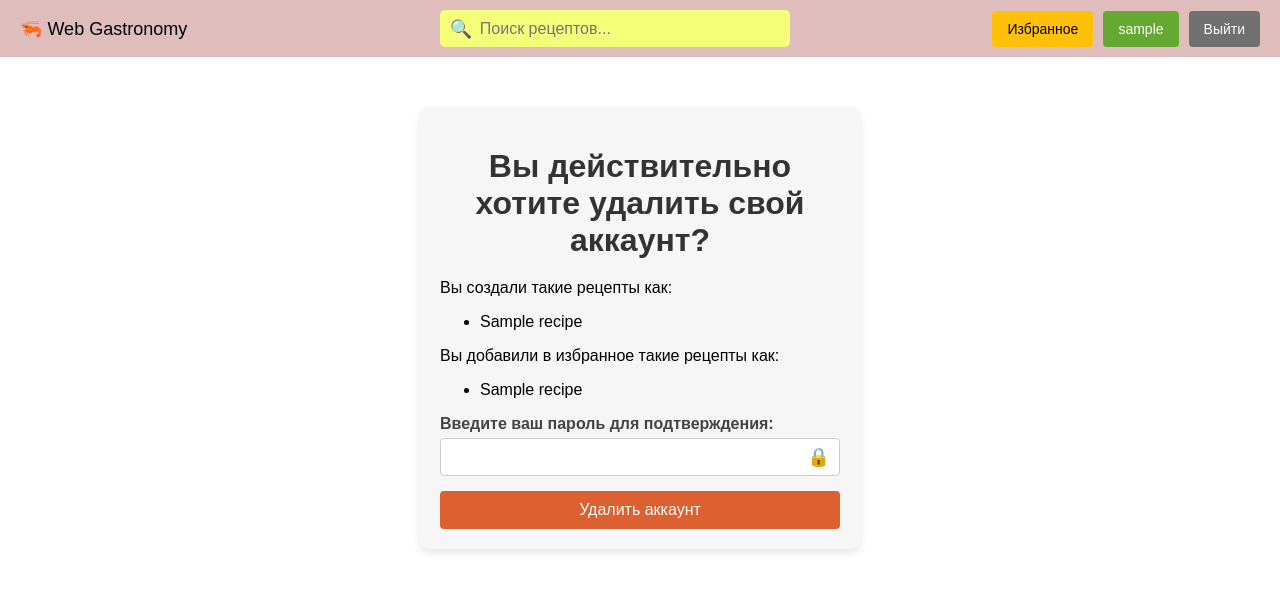
After one commit to BullDigga/web-gastronomy, a Django app: page /confirm_delete_account/ in a window 1280 px wide. The commit adds this page. Shown: the top 592 px of the page. Run offline with Django 5.2, Linux system fonts and the light colour scheme; a user stored in the database is signed in; tables that the repository leaves empty hold one stand-in row (values such as "Sample post").

Commit message:
Реализовано удаление своего аккаунта пользователем

```diff
--- a/django_gastronomy/django_gastronomy/urls.py
+++ b/django_gastronomy/django_gastronomy/urls.py
@@ -32,6 +32,8 @@ urlpatterns = [
     path('user/<int:user_id>/recipes/', views.recipes_list_browse, name='user_recipes'),
     path('favorites/', views.recipes_list_browse, {'favorites': True}, name='favorites'),
     path('favorites/<int:recipe_id>/', views.toggle_favorite, name='toggle_favorite'),
+    path('confirm_delete_account/', views.confirm_delete_account, name='confirm_delete_account'),
+    path('delete_account/', views.delete_account, name='delete_account'),
 ]
 
 if settings.DEBUG:
--- a/django_gastronomy/django_gastronomy/views.py
+++ b/django_gastronomy/django_gastronomy/views.py
@@ -3,7 +3,7 @@ from recipes.models import Recipe
 from comments.models import Comment
 from favorites.models import Favorite
 from django.contrib.auth import get_user_model
-from django.contrib.auth import login, authenticate, get_user_model
+from django.contrib.auth import login, logout, authenticate, get_user_model
 from django.contrib import messages
 from django.http import JsonResponse
 
@@ -252,3 +252,64 @@ def toggle_favorite(request, recipe_id):
         # Логируем ошибку
         print(f"Ошибка в toggle_favorite: {e}")
         return JsonResponse({'success': False, 'error': str(e)})
+
+
+@login_required
+def confirm_delete_account(request):
+    user = request.user
+
+    # Получаем рецепты, созданные пользователем
+    user_recipes = Recipe.objects.filter(author=user)[:5]  # Ограничиваем до 5 рецептов
+
+    # Получаем рецепты, добавленные в избранное
+    favorite_recipes = Favorite.objects.filter(user=user).select_related('recipe')[:5]
+
+    return render(request, 'confirm_delete_account.html', {
+        'user_recipes': user_recipes,
+        'favorite_recipes': favorite_recipes,
+    })
+
+
+@login_required
+@csrf_exempt
+def delete_account(request):
+    if request.method == 'POST':
+        try:
+            # Логируем сырое тело запроса
+            print("Raw body:", request.body)
+
+            # Пытаемся распарсить JSON
+            try:
+                data = json.loads(request.body)
+            except json.JSONDecodeError as e:
+                print("Ошибка при парсинге JSON:", e)
+                return JsonResponse({'error': 'Невалидный JSON.'}, status=400)
+
+            # Логируем распарсенные данные
+            print("Parsed data:", data)
+
+            password = data.get('password')
+
+            if not password:
+                return JsonResponse({'error': 'Необходимо указать пароль.'}, status=400)
+
+            # Аутентифицируем пользователя по email и паролю
+            User = get_user_model()
+            user = authenticate(request, email=request.user.email, password=password)
+
+            if user is None:
+                print("Аутентификация не удалась для пользователя:", request.user.email)
+                return JsonResponse({'error': 'Неверный пароль.'}, status=400)
+
+            # Удаляем пользователя
+            user_email = request.user.email
+            user.delete()
+            logout(request)  # Выходим из системы
+            print("Аккаунт успешно удалён для пользователя:", user_email)
+            return JsonResponse({'success': True})
+
+        except Exception as e:
+            print("Неожиданная ошибка:", e)
+            return JsonResponse({'error': 'Произошла ошибка на сервере.'}, status=500)
+
+    return JsonResponse({'error': 'Неверный метод запроса.'}, status=400)
--- /dev/null
+++ b/django_gastronomy/static/css/confirm_delete_account.css
@@ -0,0 +1,95 @@
+/* Стиль контейнера */
+.authorization-container {
+    max-width: 400px; /* Ограничиваем максимальную ширину */
+    width: 100%; /* Занимаем всю доступную ширину (до max-width) */
+    margin: 50px auto; /* Центрируем по горизонтали */
+    padding: 20px;
+    background-color: #F6F6F6;
+    border-radius: 8px;
+    box-shadow: 0 4px 8px rgba(0, 0, 0, 0.1);
+}
+
+.authorization-container h1 {
+    text-align: center;
+    margin-bottom: 20px;
+    color: #333;
+}
+
+/* Стиль формы */
+.authorization-form {
+    display: flex;
+    flex-direction: column;
+    gap: 15px;
+}
+
+.form-group {
+    display: flex;
+    flex-direction: column;
+}
+
+.form-group label {
+    font-weight: bold;
+    margin-bottom: 5px;
+    color: #444;
+}
+
+.form-group input {
+    flex: 1; /* Растягиваем поле для ввода */
+    padding: 10px;
+    padding-right: 40px; /* Отступ справа для эмодзи */
+    border: 1px solid #ccc;
+    border-radius: 4px;
+    font-size: 14px;
+}
+
+.input-wrapper {
+    position: relative; /* Нужно для позиционирования эмодзи */
+    display: flex;
+    align-items: center;
+}
+
+/* Стиль эмодзи */
+.emoji {
+    position: absolute;
+    right: 10px;
+    top: 50%;
+    transform: translateY(-50%);
+    font-size: 18px;
+    color: gray;
+}
+
+.emoji.valid {
+    color: green;
+}
+
+.emoji.invalid {
+    color: red;
+}
+
+.error-message {
+    color: red;
+    font-size: 0.9em;
+    margin-top: 5px;
+    display: none; /* Скрываем по умолчанию */
+}
+
+.error-message.visible {
+    display: block; /* Показываем, если есть класс visible */
+}
+
+/* Стиль кнопки "Удалить аккаунт" */
+.login-button {
+    padding: 10px;
+    background-color: #DD6031; /* Красный цвет фона */
+    color: white; /* Белый текст */
+    border: none; /* Убираем границу */
+    border-radius: 4px; /* Скругление углов */
+    font-size: 16px; /* Размер шрифта */
+    cursor: pointer; /* Изменяем курсор при наведении */
+    transition: background-color 0.3s ease; /* Плавный переход цвета */
+}
+
+/* Стиль кнопки "Удалить аккаунт" при наведении */
+.login-button:hover {
+    background-color: #b54e2a; /* Темнее при наведении */
+}
--- a/django_gastronomy/static/css/recipes_list_browse.css
+++ b/django_gastronomy/static/css/recipes_list_browse.css
@@ -82,7 +82,7 @@ button {
 /* Стиль кнопки "Добавить в избранное" */
 .add-to-favorites {
     position: relative; /* Нужно для позиционирования подсказки */
-    background-color: #B5B8B1; /* Зелёный цвет по умолчанию */
+    background-color: #B5B8B1;
     color: white;
     padding: 10px;
     border: none;
--- /dev/null
+++ b/django_gastronomy/static/js/confirm_delete_account.js
@@ -0,0 +1,58 @@
+document.addEventListener('DOMContentLoaded', function () {
+    const form = document.getElementById('delete-account-form');
+    const passwordInput = document.getElementById('password');
+    const errorMessage = document.querySelector('.error-message');
+    const emoji = document.querySelector('.emoji');
+
+    if (form) {
+        form.addEventListener('submit', async function (event) {
+            event.preventDefault();
+
+            const password = passwordInput.value;
+
+            try {
+                const response = await fetch('/delete_account/', {
+                    method: 'POST',
+                    headers: {
+                        'Content-Type': 'application/json',
+                        'X-CSRFToken': document.querySelector('[name=csrfmiddlewaretoken]').value,
+                    },
+                    body: JSON.stringify({
+                        password: password
+                    })
+                });
+
+                if (!response.ok) {
+                    const data = await response.json();
+                    errorMessage.textContent = data.error || 'Произошла ошибка.';
+                    errorMessage.classList.add('visible');
+                    return;
+                }
+
+                const data = await response.json();
+
+                if (data.success) {
+                    // Успешное удаление аккаунта
+                    window.location.href = '/'; // Перенаправление на главную страницу
+                } else {
+                    // Показываем ошибку
+                    errorMessage.textContent = data.error || 'Неверный пароль.';
+                    errorMessage.classList.add('visible');
+                    emoji.classList.remove('valid');
+                    emoji.classList.add('invalid');
+                }
+            } catch (error) {
+                console.error('Ошибка:', error.message);
+                errorMessage.textContent = 'Произошла ошибка. Попробуйте позже.';
+                errorMessage.classList.add('visible');
+            }
+        });
+    }
+
+    // Очистка сообщения об ошибке при изменении поля пароля
+    passwordInput.addEventListener('input', function () {
+        errorMessage.classList.remove('visible');
+        emoji.classList.remove('invalid');
+        emoji.classList.remove('valid');
+    });
+});
--- /dev/null
+++ b/django_gastronomy/templates/confirm_delete_account.html
@@ -0,0 +1,45 @@
+{% extends 'base.html' %}
+{% load static %}
+
+{% block title %}Подтверждение удаления аккаунта{% endblock %}
+
+{% block content %}
+    <link rel="stylesheet" href="{% static 'css/confirm_delete_account.css' %}">
+    <script src="{% static 'js/confirm_delete_account.js' %}"></script>
+
+    <div class="authorization-container">
+        <h1>Вы действительно хотите удалить свой аккаунт?</h1>
+
+        {% if user_recipes.exists %}
+            <p>Вы создали такие рецепты как:</p>
+            <ul>
+                {% for recipe in user_recipes %}
+                    <li>{{ recipe.title }}</li>
+                {% endfor %}
+            </ul>
+        {% endif %}
+
+        {% if favorite_recipes.exists %}
+            <p>Вы добавили в избранное такие рецепты как:</p>
+            <ul>
+                {% for favorite in favorite_recipes %}
+                    <li>{{ favorite.recipe.title }}</li>
+                {% endfor %}
+            </ul>
+        {% endif %}
+
+        <form id="delete-account-form" method="POST" action="{% url 'delete_account' %}" class="authorization-form">
+            {% csrf_token %}
+            <div class="form-group">
+                <label for="password">Введите ваш пароль для подтверждения:</label>
+                <div class="input-wrapper">
+                    <input type="password" id="password" name="password" required>
+                    <span class="emoji">🔒</span>
+                </div>
+                <!-- Элемент для отображения ошибки -->
+                <span class="error-message">Неверный пароль.</span>
+            </div>
+            <button type="submit" class="login-button">Удалить аккаунт</button>
+        </form>
+    </div>
+{% endblock %}
```
Also changed, not shown: django_gastronomy/db_controller.py (+10 -11 lines), django_gastronomy/static/css/profile_view.css (+23 -0 lines), django_gastronomy/static/js/profile_view.js (+10 -0 lines), django_gastronomy/templates/profile_view.html (+6 -1 lines).
